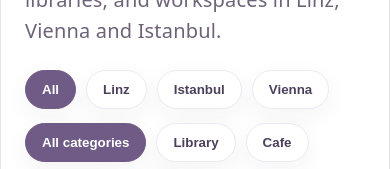
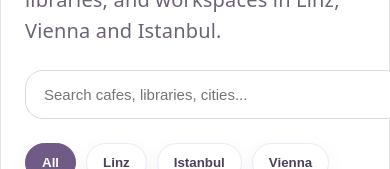
Before and after one commit to selcandalkilic/study_spots, a React (Vite) app: page / in a window 390 px wide. Shown: the part 301-470 px from the top of the page. Built offline with nearby package versions, Linux system fonts and the light colour scheme; no server answers; the database is empty.

Commit message:
Move search bar to hero section

```diff
--- a/src/App.css
+++ b/src/App.css
@@ -3214,3 +3214,36 @@ body {
   width: 100%;
 }
 }
+.hero-search {
+  margin-top: 28px;
+  width: 100%;
+  max-width: 520px;
+}
+
+.hero-search input {
+  width: 100%;
+  padding: 16px 20px;
+  border: 1px solid #ddd6e8;
+  border-radius: 18px;
+  font-size: 16px;
+  color: #241832;
+  background: white;
+  outline: none;
+}
+
+.hero-search input:focus {
+  border-color: #74598d;
+  box-shadow: 0 0 0 3px rgba(116, 89, 141, 0.12);
+}
+
+@media (max-width: 900px) {
+  .hero-search {
+    max-width: 100%;
+    margin-top: 24px;
+  }
+
+  .hero-search input {
+    font-size: 15px;
+    padding: 15px 18px;
+  }
+}
--- a/src/App.jsx
+++ b/src/App.jsx
@@ -159,18 +159,24 @@ return (
         element={
          <div>
          <Navbar
-          searchText={searchText}
-          setSearchText={setSearchText}
-          session={session}
-          language={language}
-          setLanguage={setLanguage}
-          isAdmin={isAdmin}
-        />
+         session={session}
+         language={language}
+         setLanguage={setLanguage}
+         isAdmin={isAdmin}
+         />
 
           <section className="hero-section">
   <div className="hero-text">
       <h1>{t.heroTitle}</h1>
       <p>{t.heroSubtitle}</p>
+      <div className="hero-search">
+  <input
+    type="text"
+    placeholder="Search cafes, libraries, cities..."
+    value={searchText}
+    onChange={(e) => setSearchText(e.target.value)}
+  />
+</div>
   </div>
 </section>
 
```
